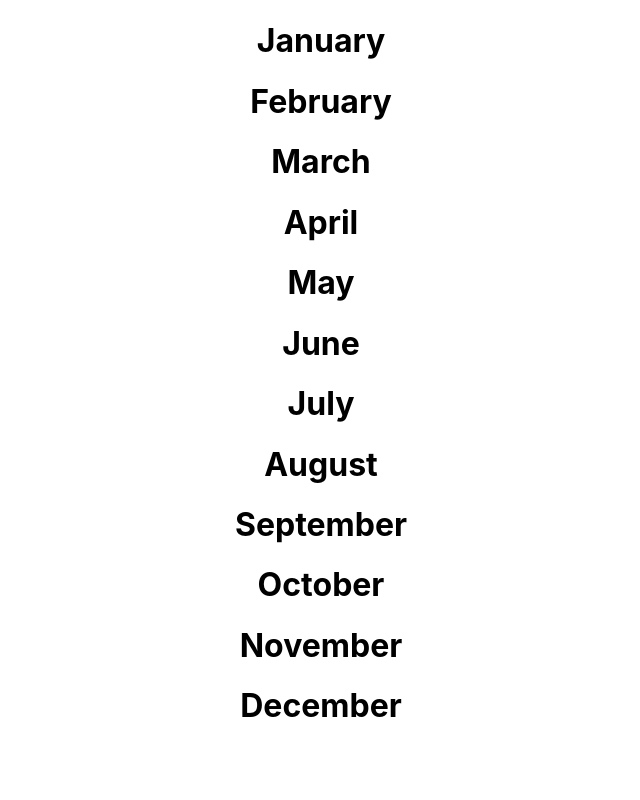
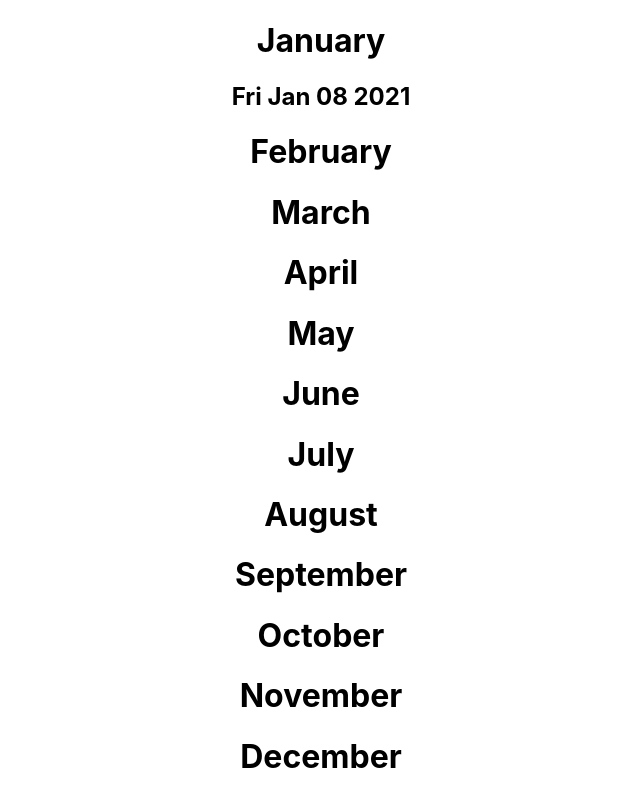
Before and after one commit to RaccoonHowell/Schedule, a React (Create React App) app: page / in a window 1280 px wide. Shown: the whole page, without its empty margins (319-959 px from the left). Built offline with nearby package versions, Linux system fonts and the light colour scheme.

Commit message:
added new dateheader component

```diff
--- a/src/App.tsx
+++ b/src/App.tsx
@@ -1,11 +1,14 @@
 import React from 'react';
 import './App.css';
 import Header from './components/header';
+import DateHeader from './components/dateHeader';
 
 function App() {
+  const date1: Date = new Date(2021, 0, 8);
   return (
     <div className="App">
       <Header month='January' />
+      <DateHeader date={ date1 } />
       <Header month='February' />
       <Header month='March' />
       <Header month='April' />
--- /dev/null
+++ b/src/components/dateHeader.tsx
@@ -0,0 +1,11 @@
+import React from 'react';
+
+interface DateProps { date: Date }
+
+const DateHeader = ({date}: DateProps) => {
+    return (
+        <h2>{ date.toDateString() }</h2>
+    )
+}
+
+export default DateHeader;
```
Also changed, not shown: 1 other file (tests, documents, lock files or other folders).
